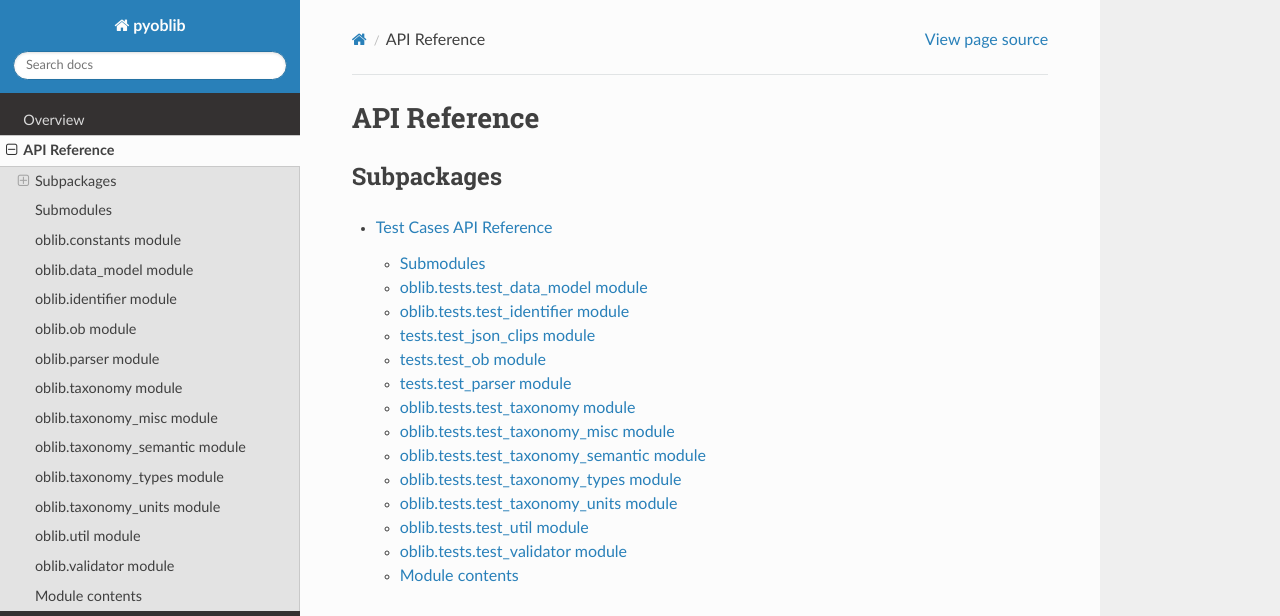
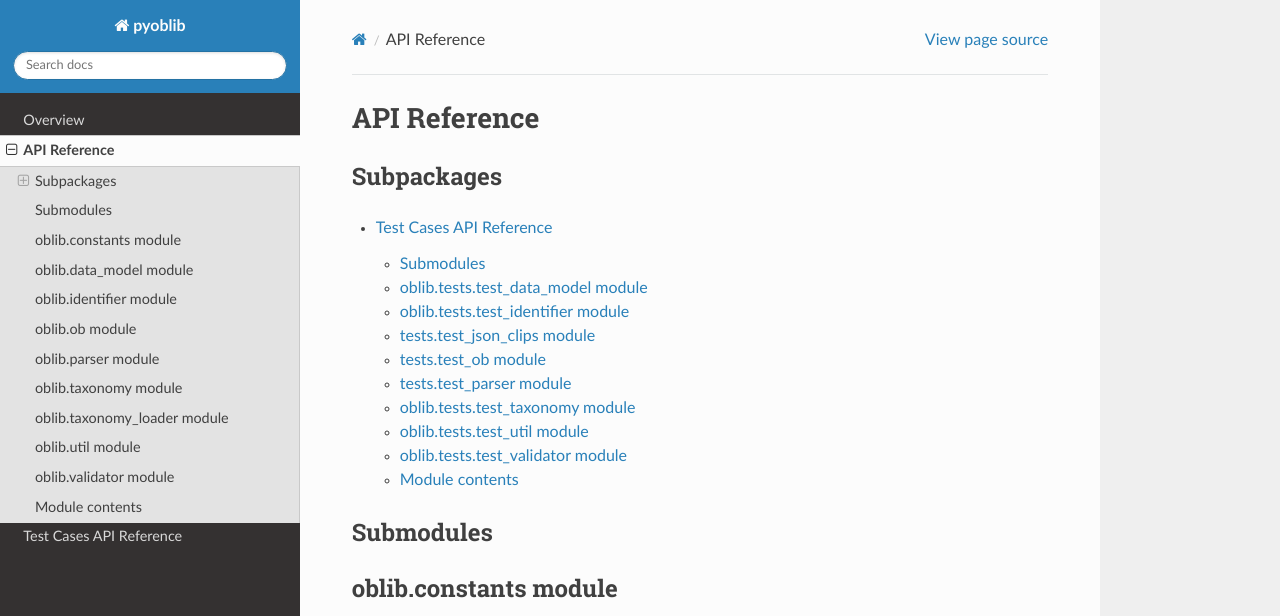
Before and after one commit to SunSpecOrangeButton/pyoblib, a Sphinx documentation site: the page built from docs/source/api.rst, in a window 1280 px wide and 1400 px high. Shown: the top 616 px of the window. Built offline with Sphinx 7.4.7 and the Read the Docs theme 2.0.0, drawn with Linux system fonts in a browser that asks for light colours; some of the changed text lies outside the part shown.

Commit message:
update docs

```diff
--- a/docs/source/api.rst
+++ b/docs/source/api.rst
@@ -59,34 +59,10 @@ oblib.taxonomy module
     :undoc-members:
     :show-inheritance:
 
-oblib.taxonomy\_misc module
----------------------------
+oblib.taxonomy\_loader module
+-----------------------------
 
-.. automodule:: oblib.taxonomy_misc
-    :members:
-    :undoc-members:
-    :show-inheritance:
-
-oblib.taxonomy\_semantic module
--------------------------------
-
-.. automodule:: oblib.taxonomy_semantic
-    :members:
-    :undoc-members:
-    :show-inheritance:
-
-oblib.taxonomy\_types module
-----------------------------
-
-.. automodule:: oblib.taxonomy_types
-    :members:
-    :undoc-members:
-    :show-inheritance:
-
-oblib.taxonomy\_units module
-----------------------------
-
-.. automodule:: oblib.taxonomy_units
+.. automodule:: oblib.taxonomy_loader
     :members:
     :undoc-members:
     :show-inheritance:
--- a/docs/source/index.rst
+++ b/docs/source/index.rst
@@ -3,7 +3,6 @@ Welcome to pyoblib's documentation!
 
 The Orange Button Python Library, also called, pyoblib, provides functions to interact and work with the
 SunSpec Orange Button Taxonomy and provides capabilities that simplify working with Orange Button data.
-This project is being actively developed and is not yet ready for production use.
 
 .. only: not latex
 
--- a/docs/source/oblib.tests.rst
+++ b/docs/source/oblib.tests.rst
@@ -52,38 +52,6 @@ oblib.tests.test\_taxonomy module
     :undoc-members:
     :show-inheritance:
 
-oblib.tests.test\_taxonomy\_misc module
----------------------------------------
-
-.. automodule:: oblib.tests.test_taxonomy_misc
-    :members:
-    :undoc-members:
-    :show-inheritance:
-
-oblib.tests.test\_taxonomy\_semantic module
--------------------------------------------
-
-.. automodule:: oblib.tests.test_taxonomy_semantic
-    :members:
-    :undoc-members:
-    :show-inheritance:
-
-oblib.tests.test\_taxonomy\_types module
-----------------------------------------
-
-.. automodule:: oblib.tests.test_taxonomy_types
-    :members:
-    :undoc-members:
-    :show-inheritance:
-
-oblib.tests.test\_taxonomy\_units module
-----------------------------------------
-
-.. automodule:: oblib.tests.test_taxonomy_units
-    :members:
-    :undoc-members:
-    :show-inheritance:
-
 oblib.tests.test\_util module
 -----------------------------
 
--- a/docs/source/overview.rst
+++ b/docs/source/overview.rst
@@ -87,7 +86,7 @@ Follow the steps outlined below to the Command Line Interface (CLI) tool.
 1. Download an executable that matches your system type -
 
     • Mac - :download:`OB Mac Executable <../../dist-cli/Mac/ob>`
-    • Windows - :download:`OB Windows Executable <../../dist-cli/Windows/ob>`
+    • Windows - :download:`OB Windows Executable <../../dist-cli/Windows/ob.exe>`
     • Linux - :download:`OB Linux Executable <../../dist-cli/Linux/ob>`
 
 2. Register the executable -
```
Also changed, not shown: other parts of docs/source/overview.rst (+1 -2 lines).
